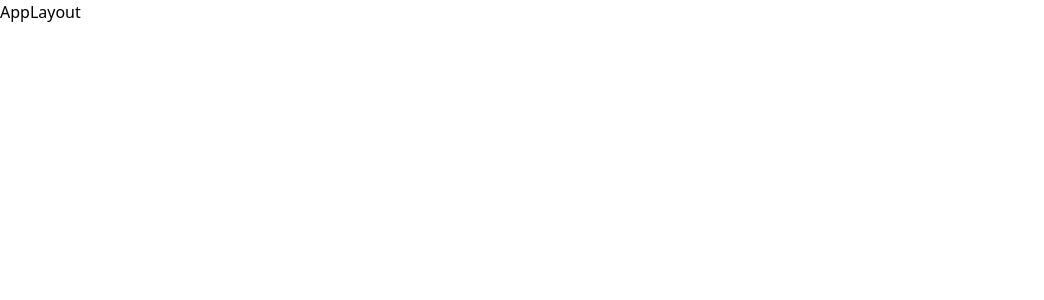
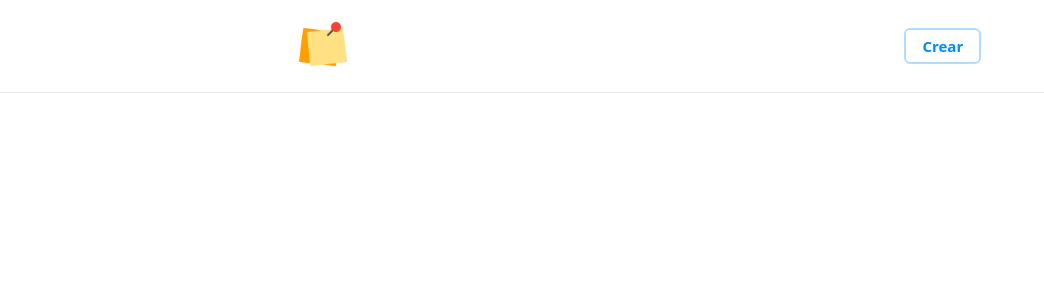
Before and after one commit to neolinkDev/tableros-ls, a React (Vite) app: page / in a window 1280 px wide. Shown: the top 300 px of the page, without its empty margins (0-1044 px from the left). Built offline with nearby package versions, Linux system fonts and the light colour scheme.

Commit message:
Add Header

```diff
--- a/src/index.css
+++ b/src/index.css
@@ -4,7 +4,12 @@
 
   header background color #ffffff
   backGroundColor #e5e5e5
+
   header buttons color #008cf6
+  header hover backGround button color #ebf5ff
+
+  header button border color #b2dcfc
+  header button hover border color #ebf5ff
 
   h1 color  #333333
 
--- a/src/layouts/AppLayout.tsx
+++ b/src/layouts/AppLayout.tsx
@@ -1,8 +1,27 @@
-
-
-
 export function AppLayout() {
   return (
-    <div>AppLayout</div>
-  )
+    <>
+      <header className="p-5 border-b border-solid border-b-gray-200">
+        <div className="max-w-screen-xl mx-auto flex justify-around">
+          <div className="w-12">
+            <img
+              src="/logo.png"
+              alt="Logotipo tableros visuales estilo trello"
+            />
+          </div>
+
+          <nav className="my-2">
+            {/* <Link to="/boards/create"> */}
+              <button
+                type="button"
+                className="text-[15px] text-[#008cf6] font-semibold hover:bg-[#ebf5ff] leading-[32px] px-4 rounded-md border-[#b2dcfc] hover:border-[#ebf5ff] border-2 border-solid cursor-pointer"
+              >
+                Crear
+              </button>
+            {/* </Link> */}
+          </nav>
+        </div>
+      </header>
+    </>
+  );
 }
```
